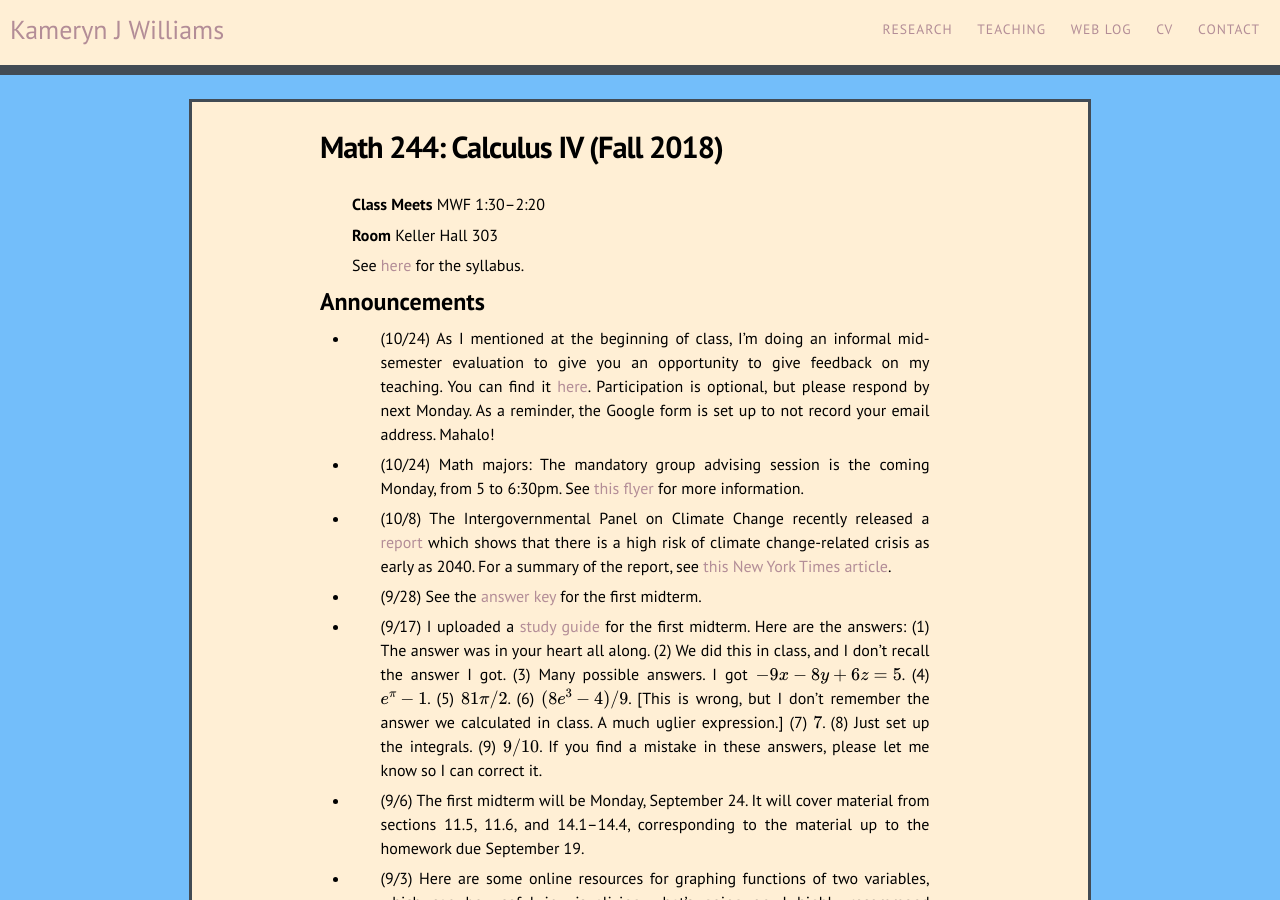
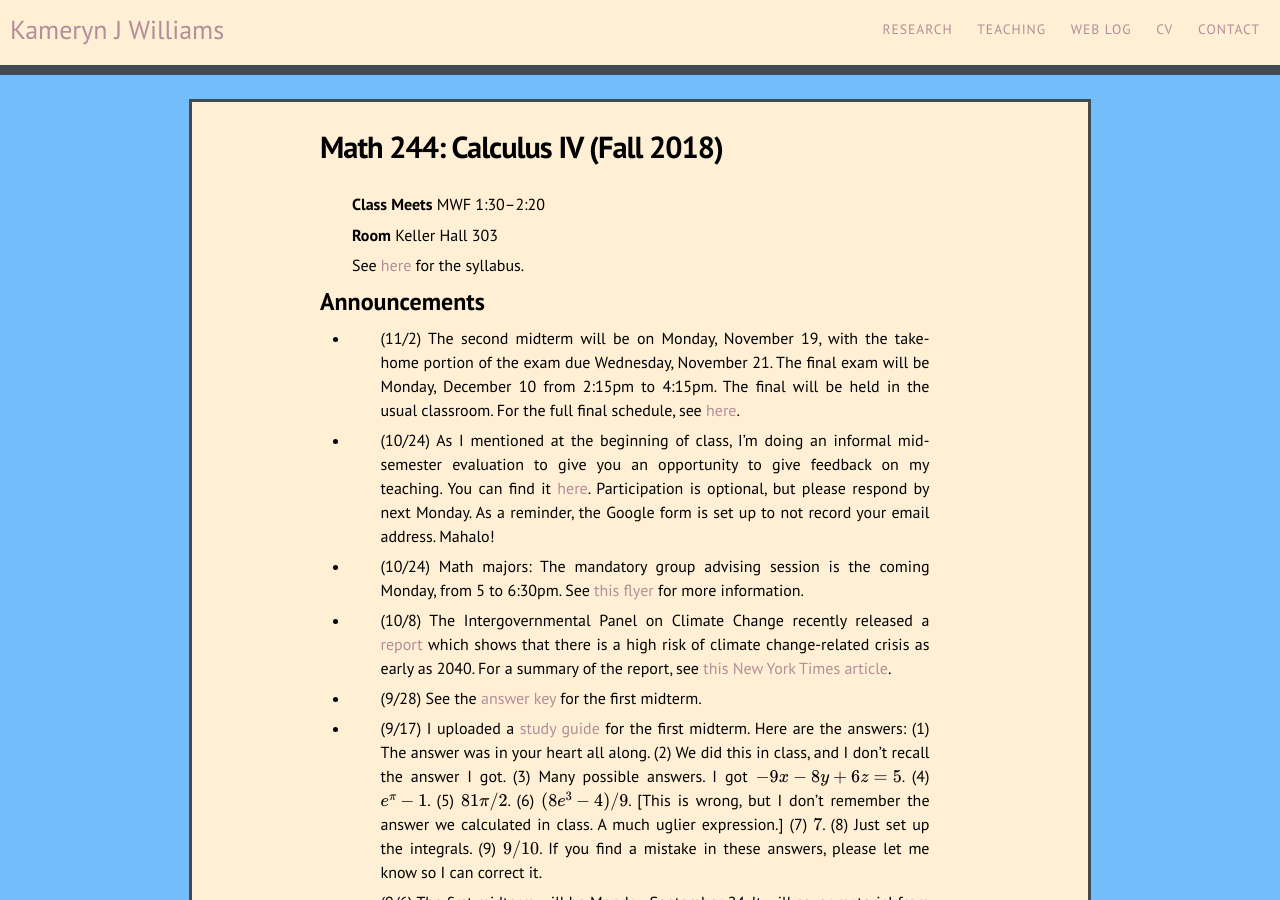
Before and after one commit to kamerynjw/kamerynjw.github.io, a Jekyll site: the page built from teaching/2018/math244.md, in a window 1280 px wide and 900 px high. Built offline with Jekyll 4.4.1, drawn with Linux system fonts in a browser that asks for light colours; nearby versions of some CDN libraries; formulas are drawn with MathJax 3.

Commit message:
added info about exam 2 for 244

```diff
--- a/teaching/2018/math244.md
+++ b/teaching/2018/math244.md
@@ -12,6 +12,8 @@ See [here]({{ page.url }}syllabus) for the syllabus.
 
 Announcements
 -------------
+
+* (11/2) The second midterm will be on Monday, November 19, with the take-home portion of the exam due Wednesday, November 21. The final exam will be Monday, December 10 from 2:15pm to 4:15pm. The final will be held in the usual classroom. For the full final schedule, see [here](http://manoa.hawaii.edu/undergrad/schedule/final-exams/fall/).
 
 * (10/24) As I mentioned at the beginning of class, I'm doing an informal mid-semester evaluation to give you an opportunity to give feedback on my teaching. You can find it [here](https://goo.gl/forms/oRF53fwrQ3YJY46Y2). Participation is optional, but please respond by next Monday. As a reminder, the Google form is set up to not record your email address. Mahalo!
 
```
